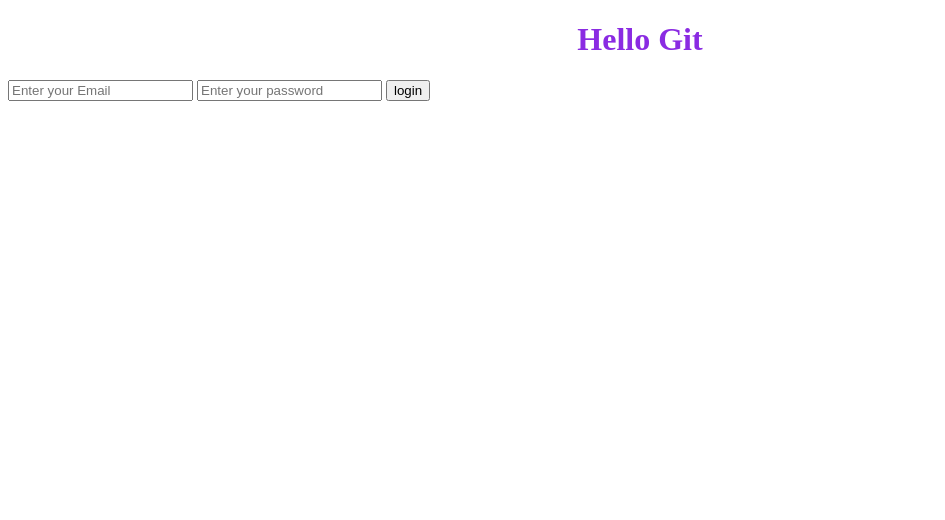
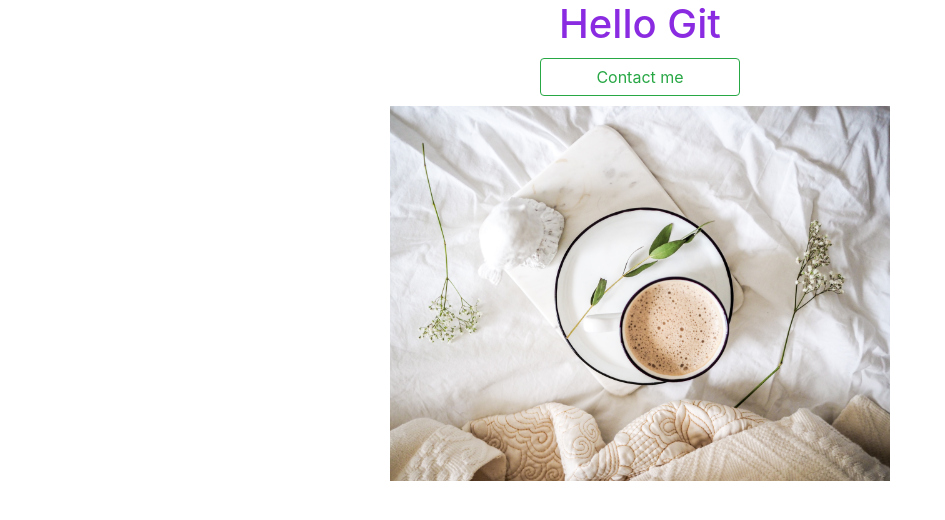
Before and after one commit to minaDz/sheCodes-Week-6, a plain HTML site: page index.html in a window 1280 px wide. Shown: the whole page, without its empty margins (0-945 px from the left). Drawn offline with nearby package versions, Linux system fonts and the light colour scheme.

Commit message:
Shecodes Hosting Challenge

```diff
--- a/index.html
+++ b/index.html
@@ -4,16 +4,24 @@
     <meta charset="UTF-8" />
     <meta http-equiv="X-UA-Compatible" content="IE=edge" />
     <meta name="viewport" content="width=device-width, initial-scale=1.0" />
+    <link
+      rel="stylesheet"
+      href="https://cdn.jsdelivr.net/npm/bootstrap@4.4.1/dist/css/bootstrap.min.css"
+      integrity="sha384-Vkoo8x4CGsO3+Hhxv8T/Q5PaXtkKtu6ug5TOeNV6gBiFeWPGFN9MuhOf23Q9Ifjh"
+      crossorigin="anonymous"
+    />
     <link rel="stylesheet" href="style.css" />
     <title>Document</title>
   </head>
   <body>
     <h1>Hello Git</h1>
-    <form>
-      <input type="text" placeholder="Enter your Email" />
-      <input type="text" placeholder="Enter your password" />
-      <input type="submit" value="login" />
-    </form>
+    <a
+      href="mailto:mina.dashtizade@yahoo.com"
+      class="btn btn-outline-success contact-btn"
+      >Contact me</a
+    >
+
+    <img src="coffe.jpg" />
     <script src="index.js"></script>
   </body>
 </html>
--- a/style.css
+++ b/style.css
@@ -2,3 +2,15 @@ h1 {
   text-align: center;
   color: blueviolet;
 }
+
+img {
+  width: 500px;
+  display: block;
+  margin: 0 auto;
+}
+
+.contact-btn {
+  display: block;
+  margin: 10px auto;
+  width: 200px;
+}
```
Also changed, not shown: coffe.jpg (added).
